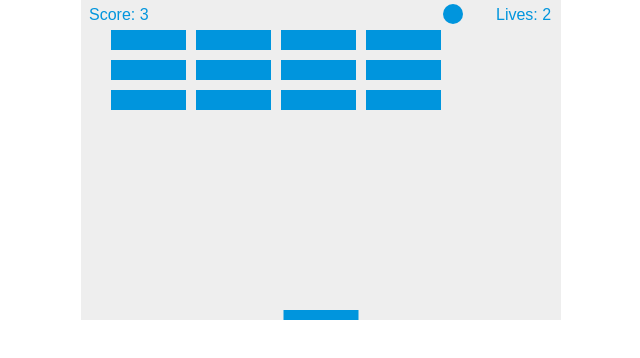
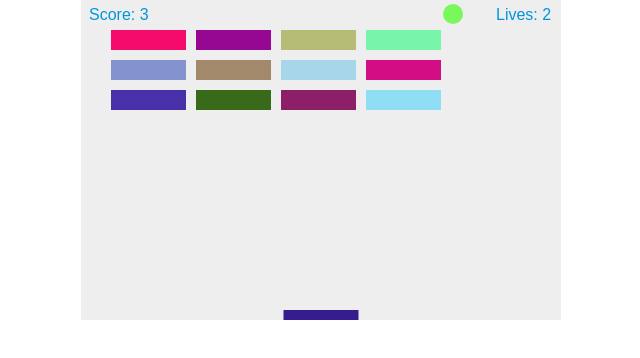
Before and after one commit to FrazierMark/Break-Out-Game, a plain HTML site: page index.html in a window 1280 px wide. Shown: the whole page, without its empty margins (319-959 px from the left). Drawn offline with Linux system fonts and the light colour scheme.

Commit message:
Generate a random color for ball and paddle

```diff
--- a/index.html
+++ b/index.html
@@ -40,6 +40,8 @@
 			let brickOffsetLeft = 30;
 			let score = 0;
 			let lives = 3;
+			let ballColor = createRandomColor();
+      let paddleColor = createRandomColor();
 
 			let bricks = [];
 			for (let c = 0; c < brickColumnCount; c++) {
@@ -99,13 +101,25 @@
 				}
 			}
 
+			function createRandomColor() {
+				let r = Math.floor(Math.random() * 256);
+				let g = Math.floor(Math.random() * 256);
+				let b = Math.floor(Math.random() * 256);
+				let hex = ((r << 16) | (g << 8) | b).toString(16);
+				while (hex.length < 6) {
+					hex = '0' + hex;
+				}
+				return '#' + hex;
+			}
+
 			function drawBall() {
 				ctx.beginPath();
 				ctx.arc(x, y, ballRadius, 0, Math.PI * 2);
-				ctx.fillStyle = '#0095DD';
+				ctx.fillStyle = ballColor;
 				ctx.fill();
 				ctx.closePath();
 			}
+
 			function drawPaddle() {
 				ctx.beginPath();
 				ctx.rect(
@@ -114,7 +128,7 @@
 					paddleWidth,
 					paddleHeight
 				);
-				ctx.fillStyle = '#0095DD';
+				ctx.fillStyle = paddleColor;
 				ctx.fill();
 				ctx.closePath();
 			}
@@ -128,7 +142,7 @@
 							bricks[c][r].y = brickY;
 							ctx.beginPath();
 							ctx.rect(brickX, brickY, brickWidth, brickHeight);
-							ctx.fillStyle = '#0095DD';
+							ctx.fillStyle = createRandomColor();
 							ctx.fill();
 							ctx.closePath();
 						}
```
